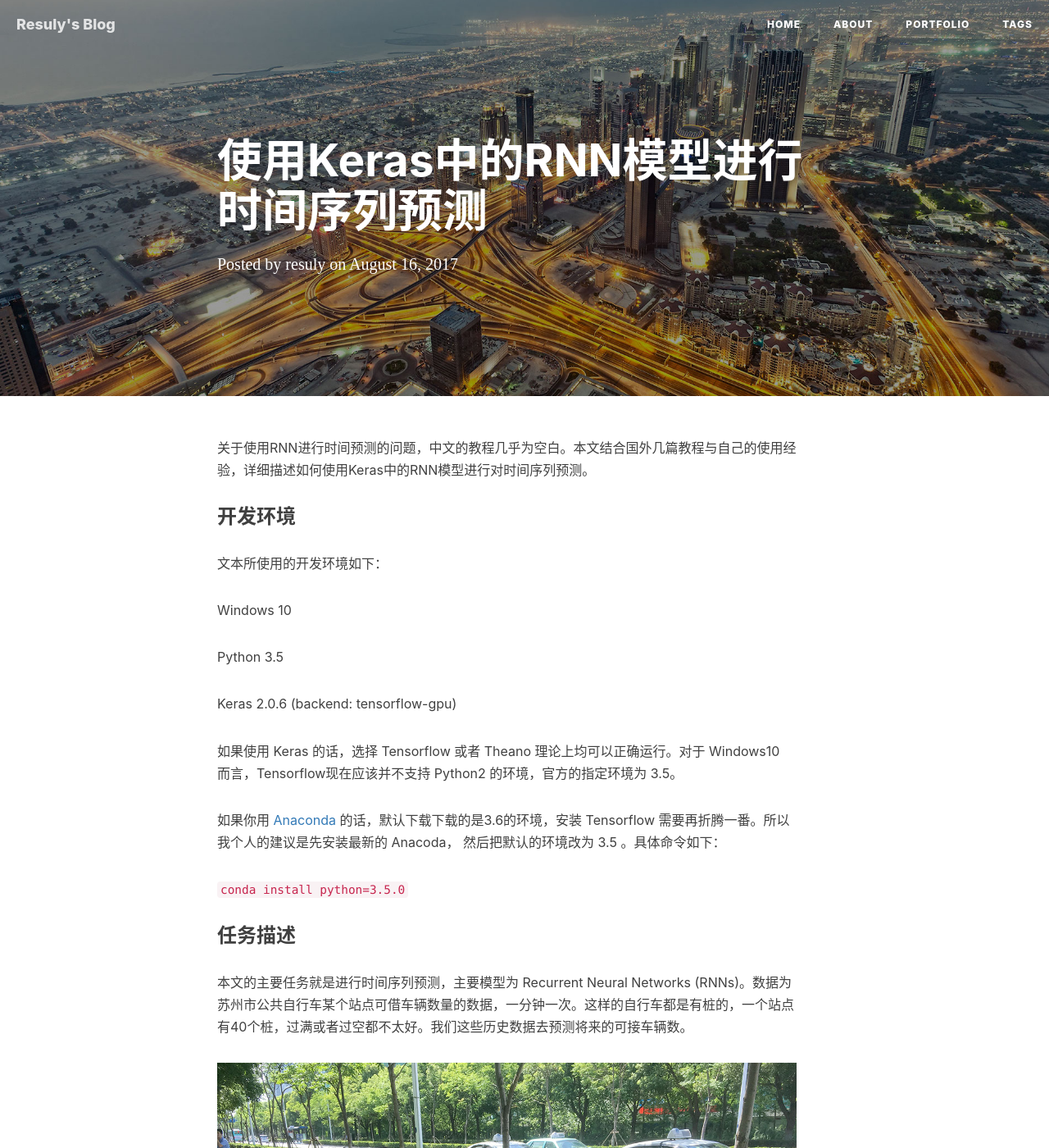
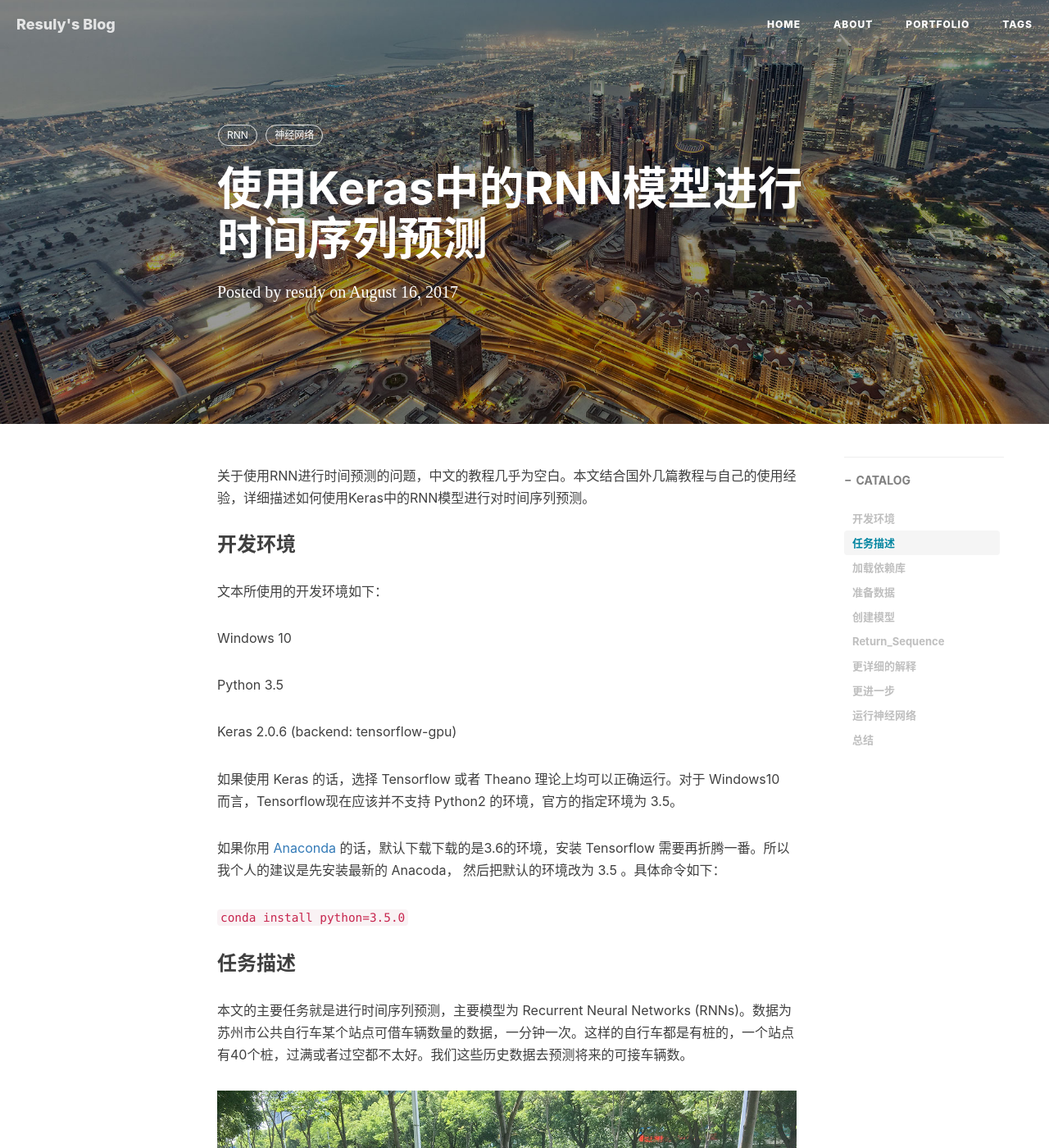
Before and after one commit to resuly/resuly.github.io, a Jekyll site: the page built from _posts/2017-08-16-keras-rnn-tutorial.markdown, in a window 1280 px wide and 1400 px high. Shown: the whole window at 82% size. Built offline with Jekyll 4.4.1, drawn with Linux system fonts in a browser that asks for light colours; nearby versions of some CDN libraries; comment, search, counter and statistics services are not loaded.

Commit message:
add tags

```diff
--- a/_posts/2017-08-16-keras-rnn-tutorial.markdown
+++ b/_posts/2017-08-16-keras-rnn-tutorial.markdown
@@ -4,6 +4,10 @@ title: "使用Keras中的RNN模型进行时间序列预测"
 date: "2017-08-16 19:58:54 +0800"
 author: "resuly"
 header-img: "img/post-bg-city3.jpg"
+catalog: true
+tags:
+  - RNN
+  - 神经网络
 ---
 
 关于使用RNN进行时间预测的问题，中文的教程几乎为空白。本文结合国外几篇教程与自己的使用经验，详细描述如何使用Keras中的RNN模型进行对时间序列预测。
--- a/_posts/2017-08-16-putyourselfintogta5.markdown
+++ b/_posts/2017-08-16-putyourselfintogta5.markdown
@@ -4,6 +4,8 @@ title: "如何让自己成为GTA5的主角？"
 date: "2017-08-16 17:25:29 +0800"
 author: "resuly"
 header-img: "img/post-bg-gta.jpg"
+tags:
+  - 3D模型
 ---
 
 ## 前言
```
